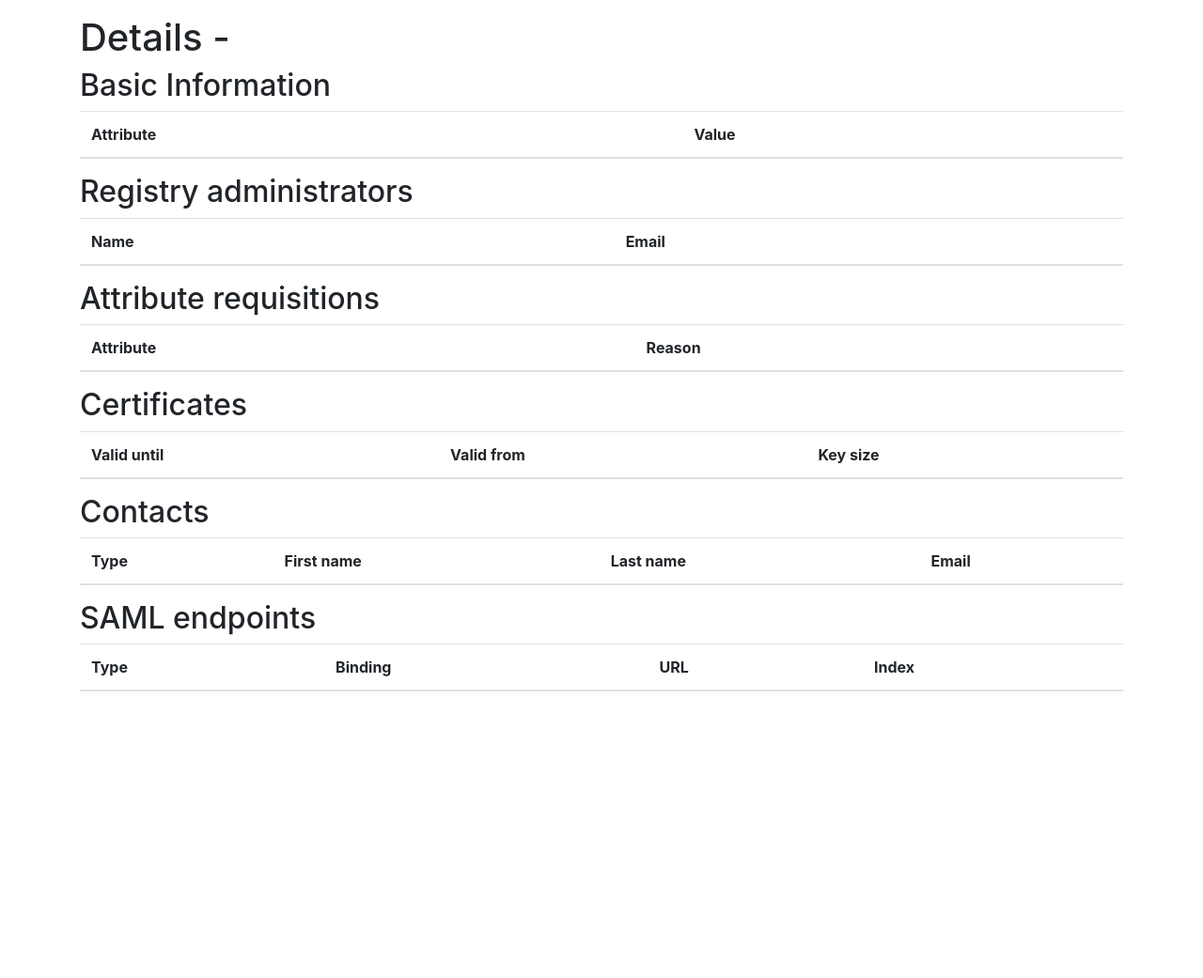
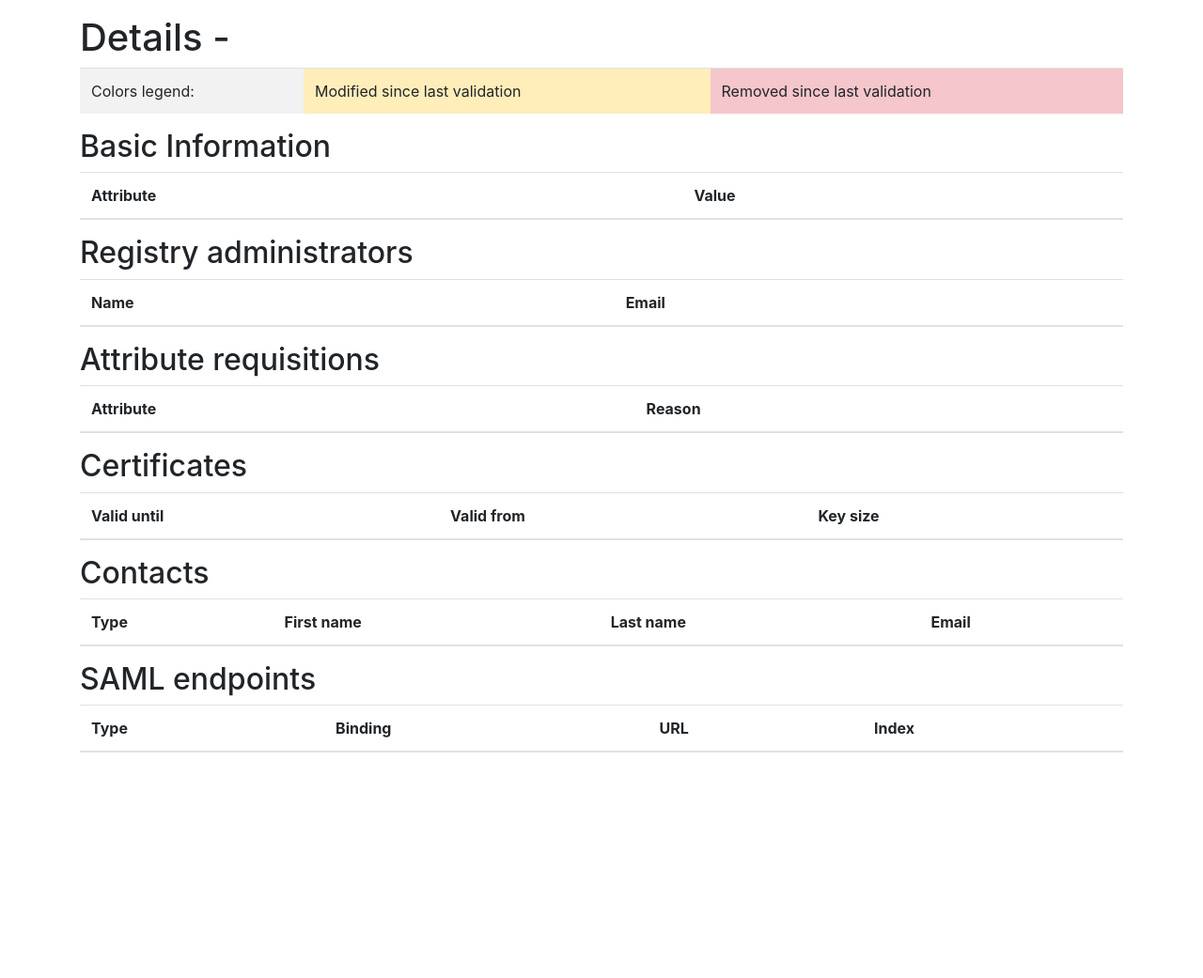
Before and after one commit to UniversityofHelsinki/sp-registry, a Django app: template rr/templates/rr/serviceprovider_detail.html in a window 1280 px wide. Shown: the part 56-1097 px from the top of the page at 94% size. Run offline with Django 3.2, Linux system fonts and the light colour scheme; the template is opened without the code that fills it, so the values that code supplies are empty; some libraries are stand-ins or nearby versions.

Commit message:
style colors legend for summary

```diff
--- a/rr/local_settings_example.py
+++ b/rr/local_settings_example.py
@@ -64,3 +64,7 @@ SAML_ATTR_EMAIL = 'shib_mail'
 SAML_ATTR_AFFILIATION = 'shib_affiliation'
 
 STATIC_ROOT = '/path/to/rr/static/'
+
+SESSION_COOKIE_SECURE = True
+CSRF_COOKIE_SECURE = True
+SESSION_EXPIRE_AT_BROWSER_CLOSE = True
--- a/rr/templates/rr/serviceprovider_detail.html
+++ b/rr/templates/rr/serviceprovider_detail.html
@@ -4,6 +4,15 @@
 {% load attribute_filters %}
 {% block content %}
 <h1>{% trans "Details" %} - <small>{{ object }}</small></h1>
+<table class="table table-striped">
+  <tbody>
+    <tr>
+      <td>{% trans "Colors legend:" %}</td>
+      <td class="table-warning">{% trans "Modified since last validation" %}</td>
+      <td class="table-danger">{% trans "Removed since last validation" %}</td>
+    </tr>
+  </tbody>
+</table>
 <h2>{% trans "Basic Information" %}</h2>
 <table class="table table-striped">
   <thead>
@@ -158,5 +167,4 @@
 {% endfor %}
   </tbody>
 </table>
-
 {% endblock %}
```
